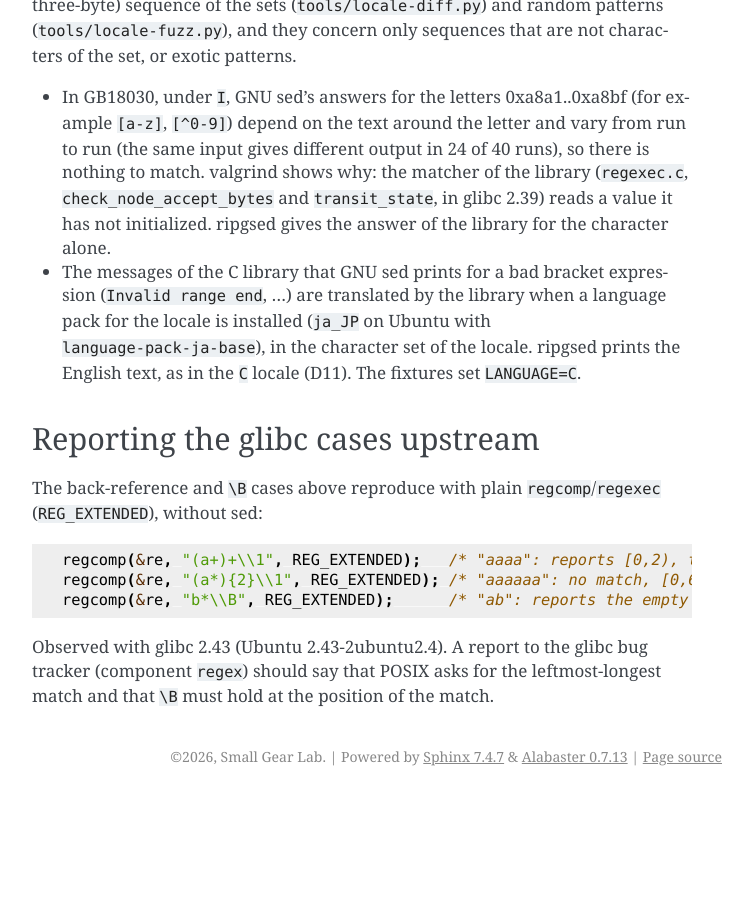
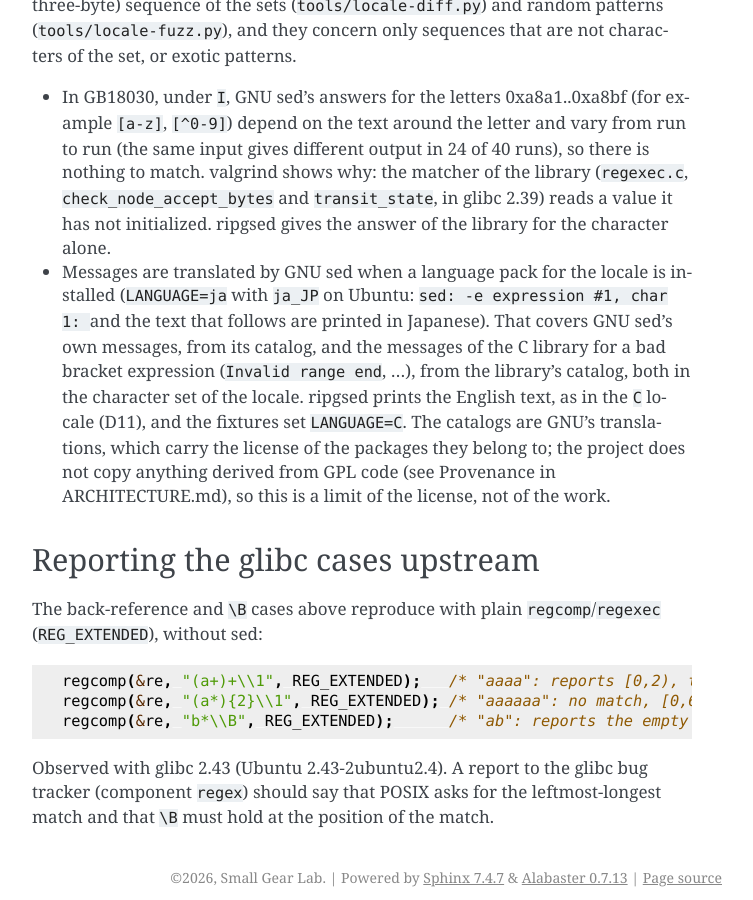
Before and after one commit to small-gear-lab/ripgsed, a Sphinx documentation site: the page built from docs/KNOWN-DIFFERENCES.md, in a window 1280 px wide and 900 px high, scrolled down 5697 px. Shown: the whole window, without its empty margins (388-1141 px from the left). Built offline with Sphinx 7.4.7, drawn with Linux system fonts in a browser that asks for light colours; before the commit the page ends 6493 px from its top, so only the background shows below that.

Commit message:
State that the translated messages of GNU sed and of the C library are a limit of the license

```diff
--- a/docs/KNOWN-DIFFERENCES.md
+++ b/docs/KNOWN-DIFFERENCES.md
@@ -54,7 +54,7 @@ With `-z`, a `$` at the start of a pattern that goes on with a negated bracket e
 These were found by comparing every byte and every two-byte (and, for EUC-JP, three-byte) sequence of the sets (`tools/locale-diff.py`) and random patterns (`tools/locale-fuzz.py`), and they concern only sequences that are not characters of the set, or exotic patterns.
 
 - In GB18030, under `I`, GNU sed's answers for the letters 0xa8a1..0xa8bf (for example `[a-z]`, `[^0-9]`) depend on the text around the letter and vary from run to run (the same input gives different output in 24 of 40 runs), so there is nothing to match. valgrind shows why: the matcher of the library (`regexec.c`, `check_node_accept_bytes` and `transit_state`, in glibc 2.39) reads a value it has not initialized. ripgsed gives the answer of the library for the character alone.
-- The messages of the C library that GNU sed prints for a bad bracket expression (`Invalid range end`, ...) are translated by the library when a language pack for the locale is installed (`ja_JP` on Ubuntu with `language-pack-ja-base`), in the character set of the locale. ripgsed prints the English text, as in the `C` locale (D11). The fixtures set `LANGUAGE=C`.
+- Messages are translated by GNU sed when a language pack for the locale is installed (`LANGUAGE=ja` with `ja_JP` on Ubuntu: `sed: -e expression #1, char 1: ` and the text that follows are printed in Japanese). That covers GNU sed's own messages, from its catalog, and the messages of the C library for a bad bracket expression (`Invalid range end`, ...), from the library's catalog, both in the character set of the locale. ripgsed prints the English text, as in the `C` locale (D11), and the fixtures set `LANGUAGE=C`. The catalogs are GNU's translations, which carry the license of the packages they belong to; the project does not copy anything derived from GPL code (see Provenance in ARCHITECTURE.md), so this is a limit of the license, not of the work.
 
 ## Reporting the glibc cases upstream
 
```
Also changed, not shown: docs/ja/KNOWN-DIFFERENCES.md (+1 -1 lines), 1 other file.
